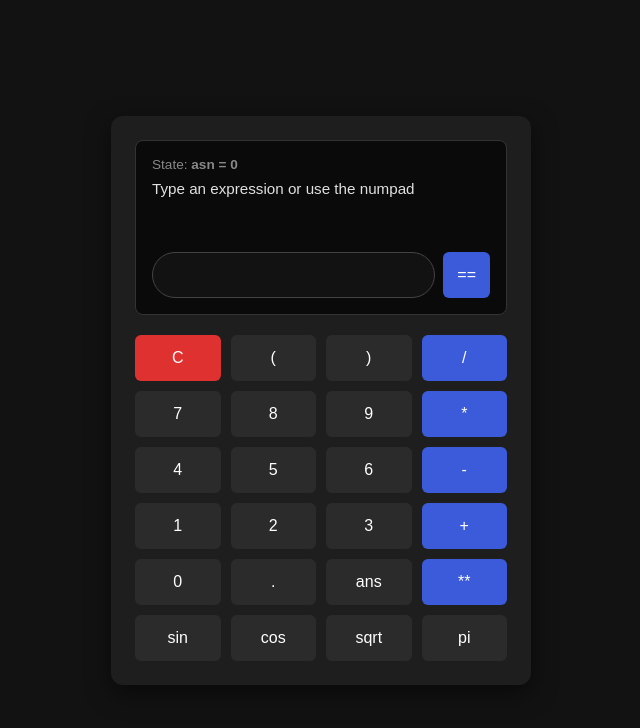
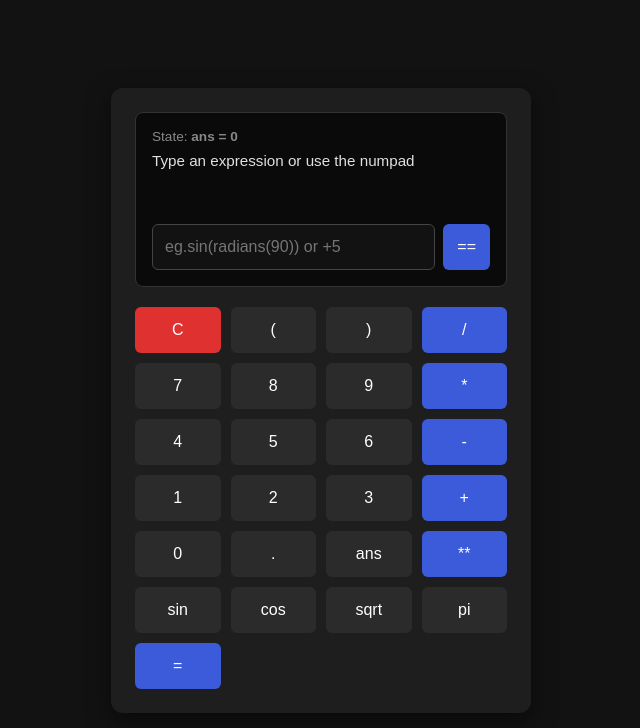
Before and after one commit to BimalReddy/Basic-Calculator, a Flask app: page / in a window 1280 px wide. Shown: the top 728 px of the page, without its empty margins (319-959 px from the left). Run offline with Flask 3, Linux system fonts and the light colour scheme.

Commit message:
finally working

```diff
--- a/app.py
+++ b/app.py
@@ -23,7 +23,7 @@ def calculate():
     if result is not None:
         session["ans"] = result
 
-    return jsonify({"result": error, "ans": session.get("ans")})
+    return jsonify({"result": result, "ans": session.get("ans, 0")})
 
 @app.route("/api/clear", methods=["POST"])
 def clear_memory():
--- a/calculator.py
+++ b/calculator.py
@@ -1,6 +1,7 @@
 import math
 import ast
 import operator
+import re
 
 ALLOWED_OPERATORS= {
     ast.Add: operator.add,
@@ -18,6 +19,9 @@ def eval_ast_node(node, context):
             return node.value
         raise TypeError("Invalid constant type")
 
+    elif hasattr(ast, 'Num') and isinstance(node, ast.Num):
+        return node.n
+
     elif isinstance(node, ast.Name):
         if node.id in context:
             val = context[node.id]
@@ -28,15 +32,15 @@ def eval_ast_node(node, context):
     elif isinstance(node, ast.BinOp):
         op_type = type(node.op)
         if op_type in ALLOWED_OPERATORS:
-            operand = eval_ast_node(node.operand, context)
-            return ALLOWED_OPERATORS[op_type](operand)
+            left = eval_ast_node(node.left, context)
+            right = eval_ast_node(node.right, context)
+            return ALLOWED_OPERATORS[op_type](left, right)
         raise ValueError(f"Unsupported binary operator: {op_type.__name__}")
 
     elif isinstance(node, ast.UnaryOp):
         op_type = type(node.op)
         if op_type in ALLOWED_OPERATORS:
-            left = eval_ast_node(node.left, context)
-            right = eval_ast_node(node.right, context)
+            operand = eval_ast_node(node.operand, context)
             return ALLOWED_OPERATORS[op_type](operand)
         raise ValueError(f"Unsupported binary operator: {op_type.__name__}")
 
@@ -49,6 +53,12 @@ def eval_ast_node(node, context):
         raise NameError("Invalid function call")
     raise TypeError(f"Unsupported expression node: {type(node).__name__}")
 
+def preprocess_expression(expr: str) -> str:
+    expr = re.sub(r'\)\s*([0-9a-zA-Z\(])', r')*\1', expr)
+    expr = re.sub(r'(?<![a-zA-Z])(\d+(?:\.\d+)?)\s*(\(\b[a-zA-Z])', r'\1*\2', expr)
+    expr = re.sub(r'\b(ans|pi|e)\s*\(', r'\1*(', expr)
+    return expr
+
 def evaluate_expression(expr: str, current_ans: float | int=0) -> tuple[float | int | None, str | None]:
     expr = expr.strip()
     if not expr:
@@ -56,6 +66,8 @@ def evaluate_expression(expr: str, current_ans: float | int=0) -> tuple[float |
 
     if expr.startswith(('+', '-', '*', '/', '**')):
         expr = f"ans{expr}"
+
+    expr = preprocess_expression(expr)
 
     context = {
         "__builtins__": None,
@@ -70,7 +82,7 @@ def evaluate_expression(expr: str, current_ans: float | int=0) -> tuple[float |
         "abs":abs,
         "e": math.e,
         "pi": math.pi,
-        "ans": 0,
+        "ans": current_ans,
     }
 
     try:
@@ -80,7 +92,10 @@ def evaluate_expression(expr: str, current_ans: float | int=0) -> tuple[float |
 
     except ZeroDivisionError:
         return None, "Error: division by zero isn't allowed"
-    except (SyntaxError, TypeError, NameError):
-        return None, "Error: check your syntax"
-    except Exception:
-        return None, "Error: calculation"
+    except (SyntaxError, TypeError, ValueError, NameError) as e:
+        print(f"DEBUG AST/Preprocess Error: {e}")
+        return None, f"Error: check your syntax ({e})"
+    except Exception as e:
+        import traceback
+        traceback.print_exc()
+        return None, f"Error: {e}"
--- a/templates/index.html
+++ b/templates/index.html
@@ -2,7 +2,7 @@
 <html lang="en">
 <head>
     <meta charset="UTF-8">
-    <meta name="viewprt" content="initial-scale=1.0">
+    <meta name="viewport" content="initial-scale=1.0">
     <title>Calculator</title>
     <style>
         * {
@@ -79,7 +79,7 @@
             color: #fff;
             padding: 10px 12px;
             font-size: 1rem;
-            border-radius: 6pc;
+            border-radius: 6px;
             outline: none;
         }
 
@@ -125,7 +125,7 @@
 <div class="calculator-card">
     <div class="display-container">
         <div class="status-bar">
-                <span>State: <strong id="ans-display">asn = 0</strong></span>
+                <span>State: <strong id="ans-display">ans = 0</strong></span>
         </div>
 
         <div id="history-log" class="history-log">
@@ -133,12 +133,12 @@
         </div>
 
         <div class="input-group">
-            <input type="text" id="calc-input">
+            <input type="text" id="calc-input" placeholder="eg.sin(radians(90)) or +5" autofocus>
             <button id="send-btn" class="op">==</button>
         </div>
     </div>
 
-    <div class="numpad">
+    <div class="numpad" id="numpad">
         <button class="action" data-val="clear">C</button>
         <button data-val="(">(</button>
         <button data-val=")">)</button>
@@ -168,16 +168,18 @@
         <button data-val="cos(">cos</button>
         <button data-val="sqrt(">sqrt</button>
         <button data-val="pi">pi</button>
+         <button class= "op" data-val="=">=</button>
     </div>
 </div>
 <script>
+    document.addEventListener('DOMContentLoaded', ()=> {
     const calcInput = document.getElementById('calc-input');
     const sendBtn = document.getElementById('send-btn');
     const historyLog = document.getElementById('history-log');
     const ansDisplay = document.getElementById('ans-display');
-    const numpad = document.getElementById('.numpad');
+    const numpad = document.getElementById('numpad');
 
-    function logMessage(text, isErorr = false) {
+    function logMessage(text, isError = false) {
         const item = document.createElement('div');
         item.className = `history-item ${isError ? 'error' : 'success'}`;
         item.textContent = text;
@@ -199,7 +201,7 @@
             const data = await response.json();
 
             if(!response.ok) {
-                logMessage(`>${expression} = ${data.error}`, true);
+                logMessage(`>${expression} -> ${data.error}`, true);
             }
             else{
                 logMessage(`> ${expression} = ${data.result}`);
@@ -221,15 +223,18 @@
             logMessage(`>memory cleared`);
         }
         catch(err){
-            logMessage(`failed to reset memory`, true);
+            logMessage(`>failed to reset memory`, true);
         }
     }
 
-    numpad.addEventListener('click', (e)=> {
-        if(!e.target.matches('button')) return;
-        const val = e.target.getAttribute('data-val')
+    numpad.addEventListener('click', (e) => {
+       const targetBtn = e.target.closest('button');
+       if(!targetBtn) return;
+       const val = targetBtn.getAttribute('data-val');
         if (val === 'clear'){
             clearMemory();}
+        else if (val === '=') {
+            submitCalculation(); }
         else {
             calcInput.value +=val;
             calcInput.focus();
@@ -243,6 +248,7 @@
             submitCalculation();
         }
     });
+});
 </script>
 </body>
 </html>
```
